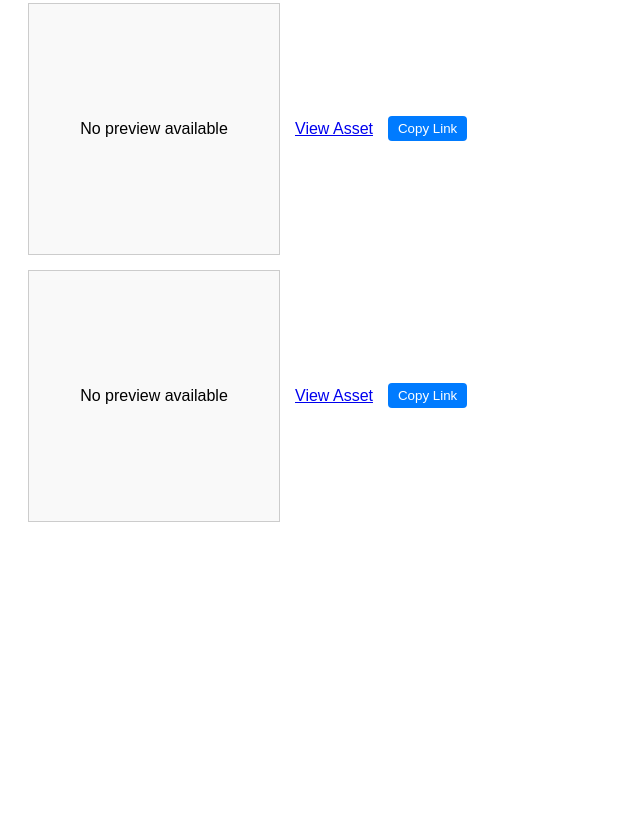
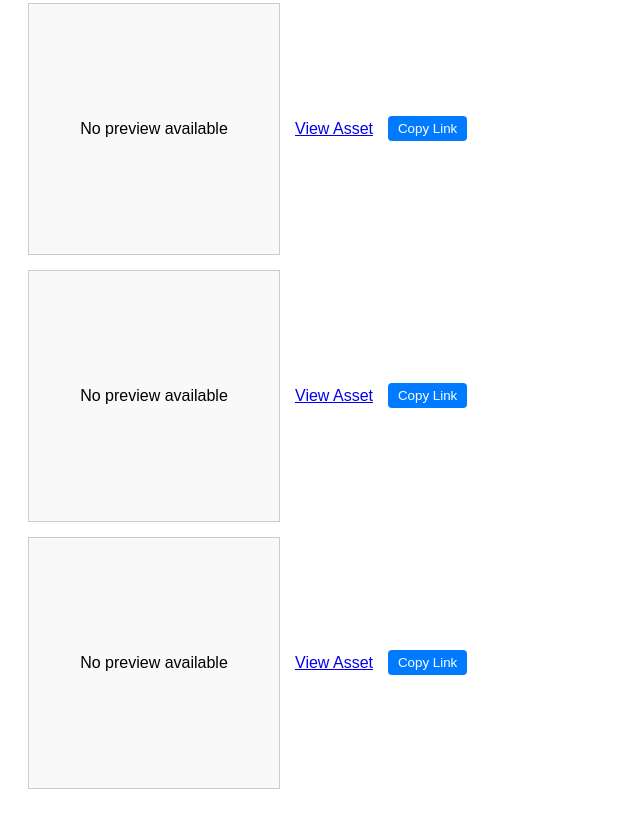
Before and after one commit to karthikayansde/assets-site, a plain HTML site: page index.html in a window 1280 px wide. Shown: the part 6513-7341 px from the top of the page, without its empty margins (0-640 px from the left). Before the commit the page ends 7078 px from the top, so only its background shows below. Drawn offline with Linux system fonts and the light colour scheme.

Commit message:
check commit-15

```diff
--- a/index.html
+++ b/index.html
@@ -74,6 +74,7 @@
       endPoint+"assets/Screenshot_2023-04-16-20-18-50-602_com.google.android.youtube.jpg" ,
       endPoint+"assets/Group 1.svg" ,
       endPoint+"assets/Group 2.svg" ,
+      endPoint+"assets/Group 3.svg" ,
     ];
 
     const assetList = document.getElementById('asset-list');
```
Also changed, not shown: assets/Group 3.svg (added).
